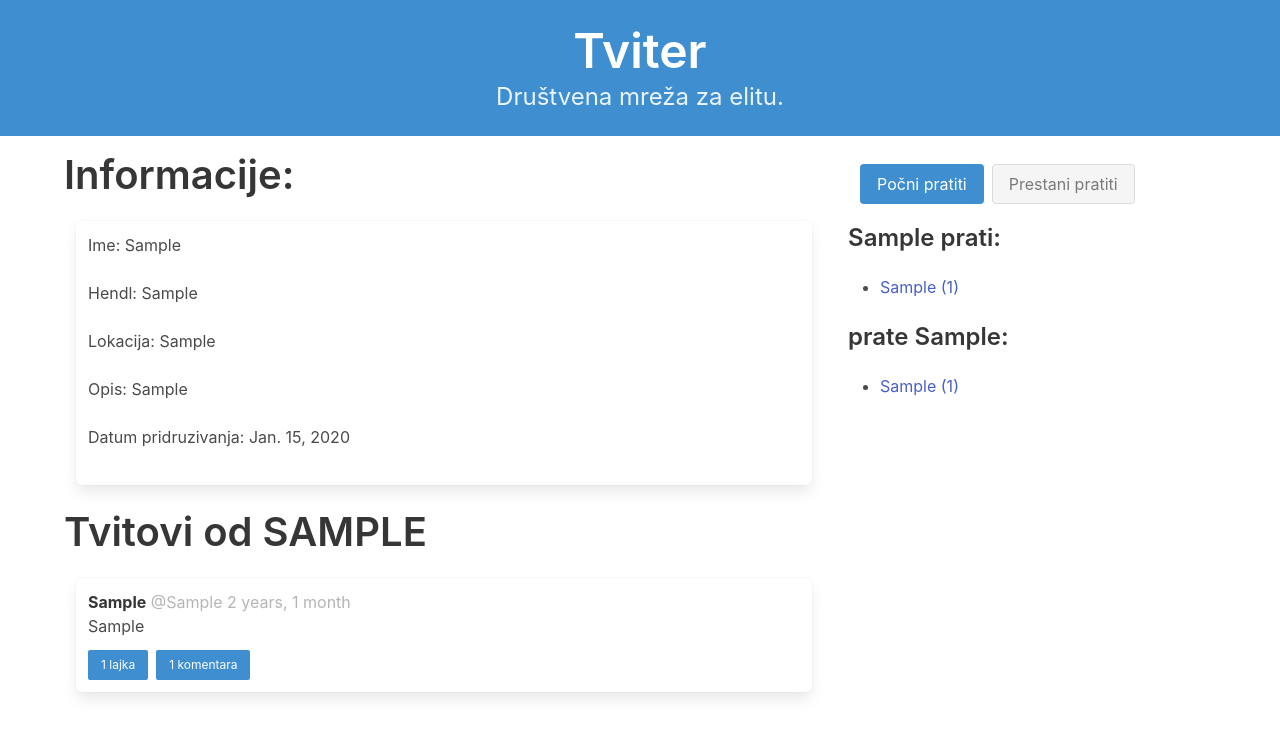
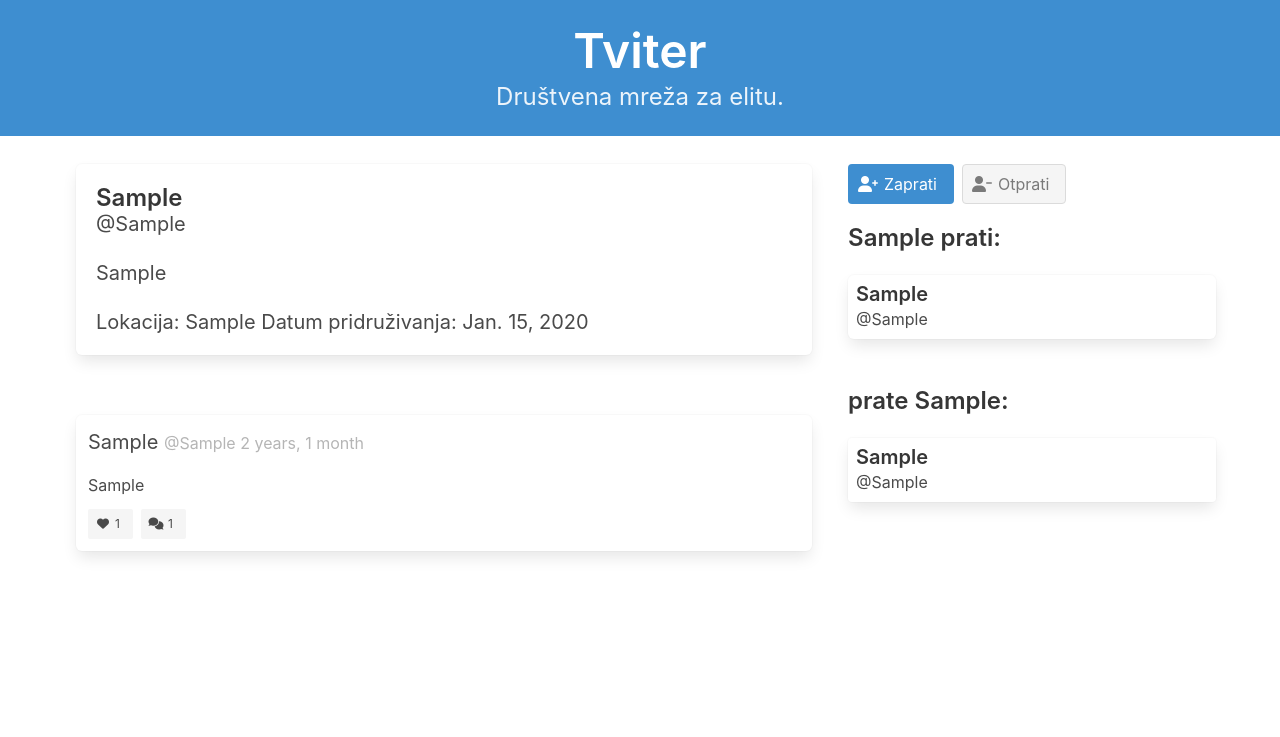
Before and after one commit to proto-forma/WebProject, a Django app: page /tviteras/1 in a window 1280 px wide. Shown: the top 737 px of the page. Run offline with Django 3.2, Linux system fonts and the light colour scheme; tables that the repository leaves empty hold one stand-in row (Sample ...).

Commit message:
Uređena stranica profila. Dodan view i template za pojedini tvit.

```diff
--- a/WebProject/WebProject/settings.py
+++ b/WebProject/WebProject/settings.py
@@ -127,3 +127,4 @@ DEFAULT_AUTO_FIELD = 'django.db.models.BigAutoField'
 
 # preusmjeravanje na homepage pri uspješnoj prijavi
 LOGIN_REDIRECT_URL = '/naslovna/'
+LOGOUT_REDIRECT_URL = '/'
--- a/WebProject/main/models.py
+++ b/WebProject/main/models.py
@@ -47,4 +47,4 @@ class Komentar(models.Model):
         ordering = ('-vrijeme_komentiranja',)
 
     def __str__(self):
-        return self.id
+        return "{} (tvit {}) {}".format(self.stvorio.username, self.tvit.id, self.tijelo)
--- a/WebProject/main/templates/base.html
+++ b/WebProject/main/templates/base.html
@@ -3,18 +3,18 @@
 <head>
     <meta charset="UTF-8">
     <link rel="stylesheet" href="https://cdn.jsdelivr.net/npm/bulma@0.9.3/css/bulma.min.css">
-    <link rel="stylesheet" href="https://cdnjs.cloudflare.com/ajax/libs/font-awesome/6.0.0/css/solid.min.css"/>
+    <link rel="stylesheet" href="https://cdnjs.cloudflare.com/ajax/libs/font-awesome/6.0.0/css/all.min.css" integrity="sha512-9usAa10IRO0HhonpyAIVpjrylPvoDwiPUiKdWk5t3PyolY1cOd4DSE0Ga+ri4AuTroPR5aQvXU9xC6qOPnzFeg==" crossorigin="anonymous" referrerpolicy="no-referrer" />
     <title>Tviter</title>
 </head>
 <body>
-<!--<a href="{% url 'tviter:naslovna_stranica' %} ">-->
     <section class="hero is-small is-info mb-4">
-        <div class="hero-body has-text-centered">
-            <h1 class="title is-1">Tviter</h1>
-            <p class="subtitle is-4">Društvena mreža za elitu.</p>
-        </div>
+        <a href="/naslovna/">
+            <div class="hero-body has-text-centered">
+                <h1 class="title is-1">Tviter</h1>
+                <p class="subtitle is-4">Društvena mreža za elitu.</p>
+            </div>
+        </a>
     </section>
-<!--</a>-->
     <div class="container">
         <div class="columns">
             {% block content %}
--- a/WebProject/main/templates/main/naslovna.html
+++ b/WebProject/main/templates/main/naslovna.html
@@ -12,8 +12,8 @@
 
     <!--<button id="profilButton" type="button">Profil</button>
     <button id="logoutButton" type="button">Logout</button>-->
-    {% for a in user.tviteras.prati.all %}
-        {% for tvit in a.korisnik.tvitovi.all %}
+    {% for praceni_tviteras in user.tviteras.prati.all %}
+        {% for tvit in praceni_tviteras.korisnik.tvitovi.all %}
             <div class="box">
                 {{ tvit.tijelo }}
                 <span class="is-small has-text-grey-light">
--- a/WebProject/main/templates/main/tviteras.html
+++ b/WebProject/main/templates/main/tviteras.html
@@ -3,50 +3,58 @@
 {% block content %}
 
 <div class="column">
-    <div class="block">
-        <h1 class="title is-2">
-            Informacije:
-        </h1>
-            <div class="box p-3 m-3">
-                <p>Ime: {{ tviteras.ime }}</p><br>
-                <p>Hendl: {{ tviteras.hendl }}</p><br>
-                <p>Lokacija: {{ tviteras.lokacija }}</p><br>
-                <p>Opis: {{ tviteras.opis }}</p><br>
-                <p>Datum pridruzivanja: {{ tviteras.datum_pridruzivanja }}</p><br>
-            </div>
+    <!-- INFORMACIJE O TVITERASU -->
+    <div class="block p-3">
+        <div class="box">
+            <p>
+                <span class="title is-4">{{ tviteras.ime }}</span><br>
+                <span class="subtitle is-5">@{{ tviteras.hendl }}</span>
+            </p>
+            <br>
+            <p class="subtitle is-5">
+                {{ tviteras.opis }}
+            </p>
+            <p class="subtitle is-5">
+                Lokacija: {{ tviteras.lokacija }}
+                Datum pridruživanja: {{ tviteras.datum_pridruzivanja }}
+            </p>
+        </div>
     </div>
-    <div class="block">
-        <h1 class="title is-2">
-            Tvitovi od {{ tviteras.hendl|upper }}
-        </h1>
+
+    <!-- BLOK ZA TVITOVE -->
+    <div class="block mt-6 mx-3">
         {% for tvit in tviteras.korisnik.tvitovi.all %}
-            <div class="box p-3 m-3">
+            <div class="box p-3">
                 <article class="media">
                     <div class="media-content">
                         <div class="content">
                             <p>
-                                <strong>{{ tvit.stvorio.tviteras.ime }}</strong>
-                                <span class="has-text-grey-light">
-                                    @{{ tvit.stvorio.tviteras.hendl }}
-                                    {{ tvit.vrijeme_stvaranja|timesince }}
+                                <span class="is-size-5 has-text-bold">
+                                    {{ tvit.stvorio.tviteras.ime }}
                                 </span>
-                                <br>
+                                <span class=" is-size-6 has-text-grey-light">
+                                    @{{ tvit.stvorio.tviteras.hendl }} {{ tvit.vrijeme_stvaranja|timesince }}
+                                </span>
+                            </p>
+                            <p>
                                 {{ tvit.tijelo }}
                             </p>
                         </div>
+
                         <nav class="level is-mobile">
                             <div class="level-left">
-                                <form method="post">
-                                    {% csrf_token %}
-                                    <div class="buttons mr-3">
-                                        <button class="button is-small is-info" name="lajkanje" value="dislajkaj">
-                                            {{ tvit.lajkovi.count }} lajka
+                                <a href="{% url 'main:tvit' tvit.id %}">
+                                    <div class="buttons">
+                                        <button class="button is-disabled is-small is-light">
+                                            <span class="icon"> <i class="fa-solid fa-heart"></i> </span>
+                                            <span> {{ tvit.lajkovi.count }} </span>
                                         </button>
-                                        <button class="button is-small is-info" name="lajkanje" value="lajkaj">
-                                            {{ tvit.komentari.count }} komentara
+                                        <button class="button is-disabled is-small is-light">
+                                            <span class="icon"> <i class="fa-solid fa-comments"></i> </span>
+                                            <span> {{ tvit.komentari.count }} </span>
                                         </button>
                                     </div>
-                                </form>
+                                </a>
                             </div>
                         </nav>
                     </div>
@@ -60,18 +68,26 @@
 
     <form method="post">
         {% csrf_token %}
-        <div class="buttons m-3">
+        <div class="buttons my-3">
         {% if tviteras != user.tviteras %}
             {% if tviteras in user.tviteras.prati.all %}
-                <button class="button is-static">Počni pratiti</button>
-                <button class="button is-info" name="pracenje" value="prestani-pratiti">
-                    Prestani pratiti
+                <button class="button is-static">
+                    <span class="icon"> <i class="fa-solid fa-user-plus"></i> </span>
+                    <span>Zaprati</span>
+                </button>
+                <button class="button is-info" name="pracenje" value="otprati">
+                    <span class="icon"> <i class="fa-solid fa-user-minus"></i> </span>
+                    <span>Otprati</span>
                 </button>
             {% else %}
-                <button class="button is-info" name="pracenje" value="pocni-pratiti">
-                    Počni pratiti
+                <button class="button is-info" name="pracenje" value="zaprati">
+                    <span class="icon"> <i class="fa-solid fa-user-plus"></i> </span>
+                    <span>Zaprati</span>
                 </button>
-                <button class="button is-static">Prestani pratiti</button>
+                <button class="button is-static">
+                    <span class="icon"> <i class="fa-solid fa-user-minus"></i> </span>
+                    <span>Otprati</span>
+                </button>
             {% endif %}
         {% endif %}
         </div>
@@ -82,32 +98,48 @@
             {{tviteras.hendl}} prati:
         </h3>
         <div class="content">
-            <ul>
             {% for prati in tviteras.prati.all %}
-                <li>
-                    <a href="{% url 'main:tviteras' prati.id %}">
-                        {{ prati }}
-                    </a>
-                </li>
+                <div class="block">
+                    <div class="box p-2">
+                        <a href="{% url 'main:tviteras' prati.id %}">
+                            <div class="media">
+                                <div class="media-content">
+                                    <p>
+                                        <span class="title is-5"> {{ prati.ime }} </span> <br>
+                                        <span class="subtitle is-6"> @{{ prati.hendl }} </span>
+                                    </p>
+                                </div>
+                            </div>
+                        </a>
+                    </div>
+                </div>
             {% endfor %}
-            </ul>
         </div>
     </div>
 
-    <div class="block">
+    <div class="block mt-6">
         <h3 class="title is-4">
             prate {{tviteras.hendl}}:
         </h3>
         <div class="content">
-            <ul>
             {% for pracen_od in tviteras.pracen_od.all %}
-                <li>
-                    <a href="{% url 'main:tviteras' pracen_od.id %}">
-                        {{ pracen_od }}
-                    </a>
-                </li>
+                <div class="block">
+                    <div class="card">
+                        <a href="{% url 'main:tviteras' pracen_od.id %}">
+                            <div class="card-content p-2">
+                                <div class="media">
+                                    <div class="media-content">
+                                        <p>
+                                            <span class="title is-5"> {{ pracen_od.ime }} </span> <br>
+                                            <span class="subtitle is-6"> @{{ pracen_od.hendl }} </span>
+                                        </p>
+                                    </div>
+                                </div>
+                            </div>
+                        </a>
+                    </div>
+                </div>
             {% endfor %}
-            </ul>
         </div>
     </div>
 
--- a/WebProject/main/urls.py
+++ b/WebProject/main/urls.py
@@ -1,10 +1,11 @@
 from django.urls import path
 from .views import *
 
-app_name = 'tviter'
+app_name = 'main'
 
 urlpatterns = [
     path('', glavna_stranica, name='glavna_stranica'),
     path('naslovna/', naslovna, name='naslovna_stranica'),
     path('tviteras/<int:pk>', tviteras, name='tviteras'),
+    path('tvit/<int:pk>', tvit, name='tvit'),
 ]
--- a/WebProject/main/views.py
+++ b/WebProject/main/views.py
@@ -26,13 +26,18 @@ def tviteras(request, pk):
         podaci = request.POST
         radnja_pracenje = podaci.get("pracenje")
 
-        if radnja_pracenje == "pocni-pratiti":
+        if radnja_pracenje == "zaprati":
             logirani_tviteras.prati.add(tviteras)
-        elif radnja_pracenje == "prestani-pratiti":
+        elif radnja_pracenje == "otprati":
             logirani_tviteras.prati.remove(tviteras)
 
         logirani_tviteras.save()
     return render(request, "main/tviteras.html", {"tviteras": tviteras})
+
+def tvit(request, pk):
+    tvit = Tvit.objects.get(pk=pk)
+    return render(request, "main/tvit.html", {"tvit": tvit})
+
 
 def register(request):
     if request.method == 'POST':
```
Also changed, not shown: WebProject/main/templates/main/tvit.html (added, +15 -0 lines).
